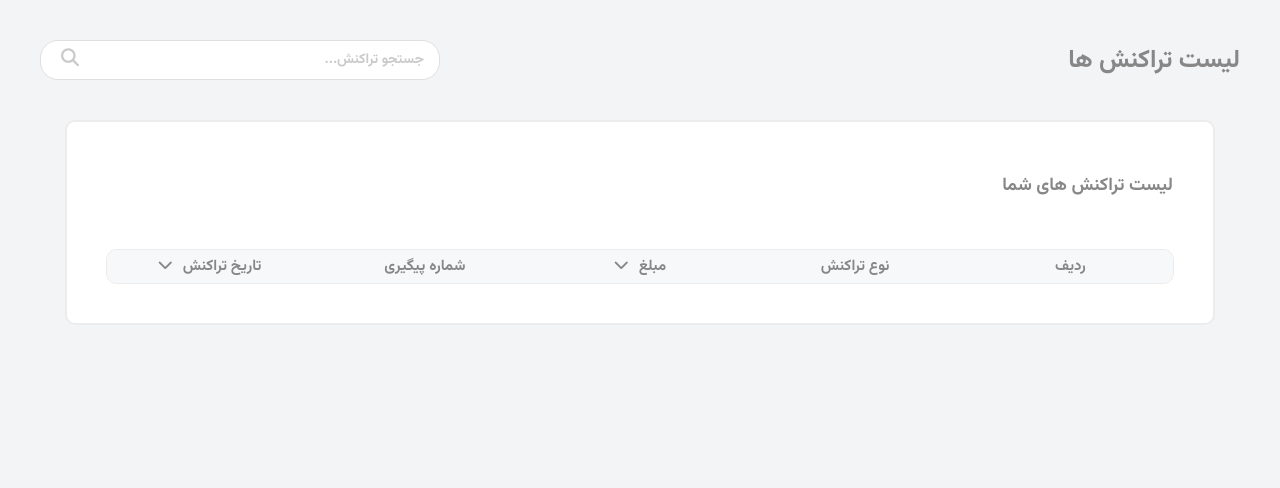
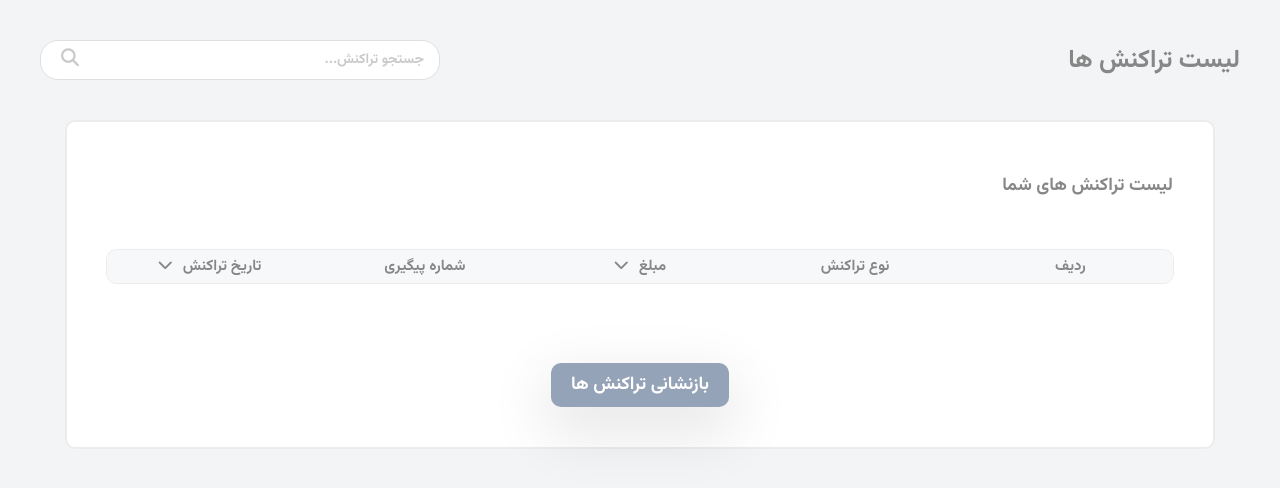
Before and after one commit to mohsen0146/Bootcamp-Task-4, a website: page src/index.html in a window 1280 px wide. Both pictures are taken after a click on the button "بارگذاری تراکنش ها". Drawn offline with nearby package versions, Linux system fonts and the light colour scheme; no server answers.

Commit message:
added reload btn

```diff
--- a/src/index.html
+++ b/src/index.html
@@ -66,10 +66,14 @@
 
           </tbody>
         </table>
+        <div class="reload-btn-container">
+          <button class="reload-data-btn">بازنشانی تراکنش ها</button>
+        </div>
       </div>
       <div class="btn-container">
         <button class="load-data-btn">بارگذاری تراکنش ها</button>
       </div>
+
     </div>
     <script src="./js/index.js"></script>
   </body>
--- a/src/js/index.js
+++ b/src/js/index.js
@@ -7,7 +7,7 @@ const priceBtn = document.querySelector(".price-container");
 const dateBtn = document.querySelector(".date-container");
 const searchForm = document.querySelector('.search-form');
 const searchInput = document.querySelector('.search-input');
-
+const reLoadBtn = document.querySelector('.reload-data-btn');
 
 let allTransactionsData = [];
 
@@ -17,21 +17,26 @@ loadBtn.addEventListener("click",  () => {
     formContainer.classList.remove("hidden");
     listContainer.classList.remove("hidden");
     loadBtn.classList.add("hidden");
+    getData();
+});
+priceBtn.addEventListener("click", sortByPrice);
+dateBtn.addEventListener("click", sortByDate);
+searchForm.addEventListener("submit", searchData);
+reLoadBtn.addEventListener("click", getData)
+
+
+// *functions
+function getData(){
     axios.get("http://localhost:3000/transactions")
     .then((res) => {
         allTransactionsData = res.data;
         displayData(allTransactionsData);
     })
     .catch(err => console.log(err))
-});
-priceBtn.addEventListener("click", sortByPrice);
-dateBtn.addEventListener("click", sortByDate);
-searchForm.addEventListener("submit", searchData);
+}
 
-
-// *functions
 function displayData(data){
-    let result = [];
+    let result = "";
     searchInput.value="";
     data.forEach((data) => {
         result += `
--- a/src/styles/index.css
+++ b/src/styles/index.css
@@ -131,22 +131,30 @@ form button i{
   display: none;
 }
 
-.load-data-btn{
+.load-data-btn, .reload-data-btn{
   font-size: 1.8rem;
   font-weight: bold;
-  background-color: #009BAF;
+  background-color: #94a3b8;
   color: var(--color-secondary-0);
-  padding: 1rem 3rem;
+  box-shadow: 0px 20px 58px 7px rgba(0,0,0,0.1);
+  padding: 0.8rem 2rem;
   border-radius: 1rem;
   outline: none;
   border: none;
   margin: 4rem;
 }
 
-.load-data-btn:hover{
-  background:rgba(0, 155, 175, 0.9);
+.load-data-btn:hover, .reload-data-btn:hover{
+  background:rgba(148, 163, 184, 0.9);
   cursor: pointer;
 }
+
+.reload-btn-container{
+  display: flex;
+  justify-content: center;
+  align-items: center;
+}
+
 
 
 
```
